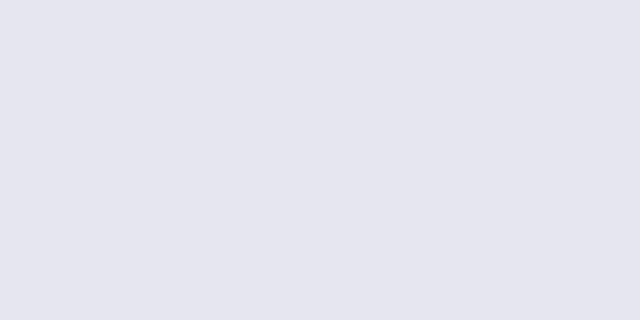
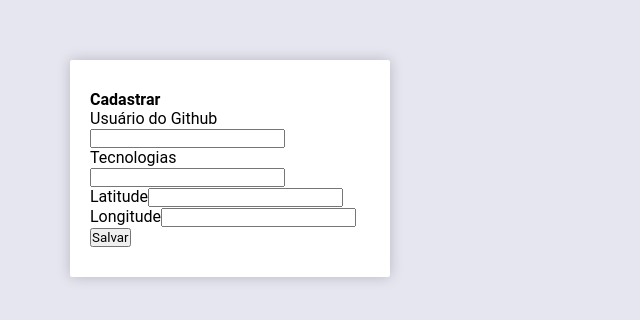
Before and after one commit to marcialwushu/SemanaOmniStack10, a React (Create React App) app in the folder web/: page / in a window 1280 px wide. Shown: the top 320 px of the page, without its empty margins (0-640 px from the left). Built offline with nearby package versions, Linux system fonts and the light colour scheme.

Commit message:
screen Cadastro init layout

```diff
--- a/web/src/App.css
+++ b/web/src/App.css
@@ -0,0 +1,8 @@
+#app {
+    max-width: 1200px;
+    margin: 0 auto;
+    padding: 60px 30px;
+    display: flex;
+    flex-direction: row;
+    align-items: flex-start;
+}
--- a/web/src/App.js
+++ b/web/src/App.js
@@ -1,5 +1,8 @@
 import React from 'react';
-import './global.css'
+import './global.css';
+import './App.css';
+import './Sidebar.css';
+
 
 
 function App() {
@@ -7,7 +10,34 @@
 
   return (
     <div id="app">
-      <aside></aside>
+      <aside>
+        <strong>Cadastrar</strong>
+        <form>
+          <div class="input-block">
+            <label htmlFor="github_username">Usuário do Github</label>
+            <input name="github_username" id="github_username" required></input>
+          </div>
+
+        <div class="input-block">
+          <label htmlFor="techs">Tecnologias</label>
+          <input name="techs" id="techs" required></input>
+        </div>
+
+         <div className="input-group">
+         <div class="input-block">
+          <label htmlFor="latitude">Latitude</label>
+          <input name="latitude" id="latitude" required></input>
+        </div>
+
+        <div class="input-block">
+          <label htmlFor="longitude">Longitude</label>
+          <input name="longitude" id="longitude" required></input>
+        </div>
+         </div>
+
+          <button type="submit">Salvar</button>
+        </form>
+      </aside>
       <main></main>
     </div>
   );
--- a/web/src/Sidebar.css
+++ b/web/src/Sidebar.css
@@ -0,0 +1,7 @@
+aside {
+    width: 320px;
+    background: #fff;
+    box-shadow: 0 0 14px 0 rgba(0,0, 0, 0.2);
+    border-radius: 2px;
+    padding: 30px 20px;
+}
```
